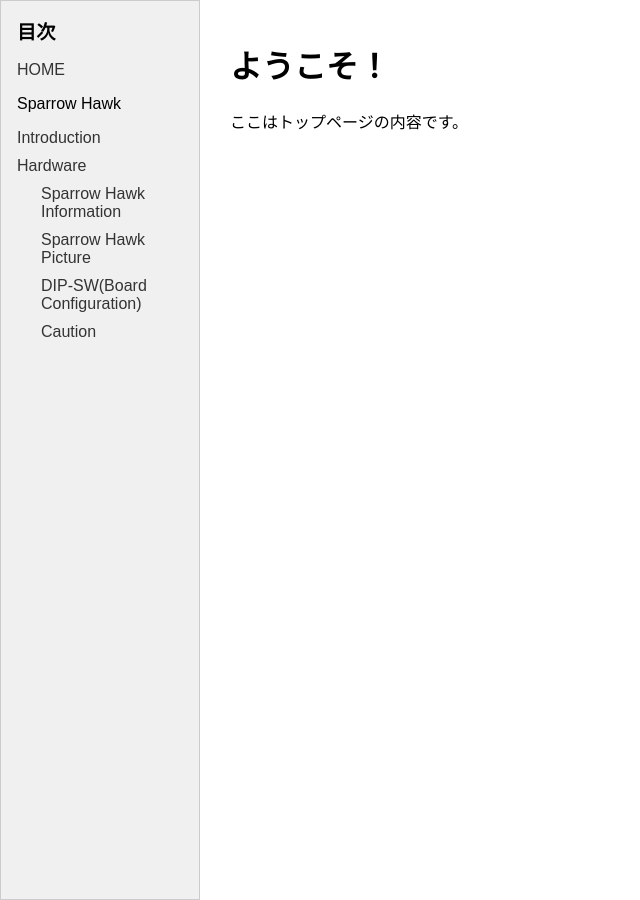
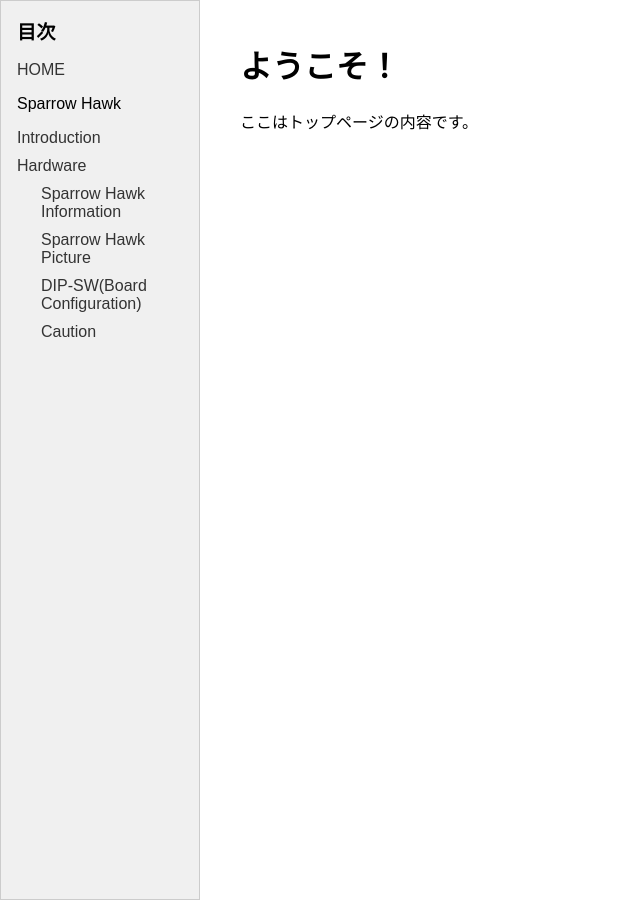
Before and after one commit to tnx94241/test_page, a Jekyll site: the page built from index.html, in a window 1280 px wide. Shown: the whole page, without its empty margins (0-640 px from the left). Built offline with Jekyll 4.4.1, drawn with Linux system fonts in a browser that asks for light colours.

Commit message:
fix index.html, _layouts/default.html and css/common.css

```diff
--- a/_layouts/default.html
+++ b/_layouts/default.html
@@ -7,10 +7,11 @@
   <script src="/js/popup.js" defer></script>
 </head>
 <body>
-  {% include nav.html %}
-
-  <main>
-    {{ content }}
-  </main>
+  <div class="container">
+    {% include nav.html %}
+    <main>
+      {{ content }}
+    </main>
+  </div>
 </body>
 </html>
--- a/css/common.css
+++ b/css/common.css
@@ -4,6 +4,11 @@
 body {
   margin: 0;
   font-family: sans-serif;
+}
+
+/* ✅ 新しく container クラスを使って配置管理 */
+.container {
+  position: relative;
 }
 
 /* サイドメニュー */
@@ -58,7 +63,7 @@
 
 /* メインコンテンツ */
 main {
-  margin-left: 210px;
+  margin-left: 220px;
   padding: 20px;
 }
 
```
